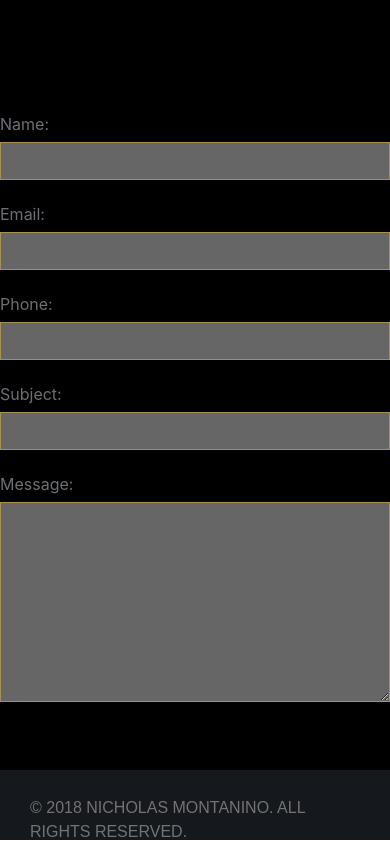
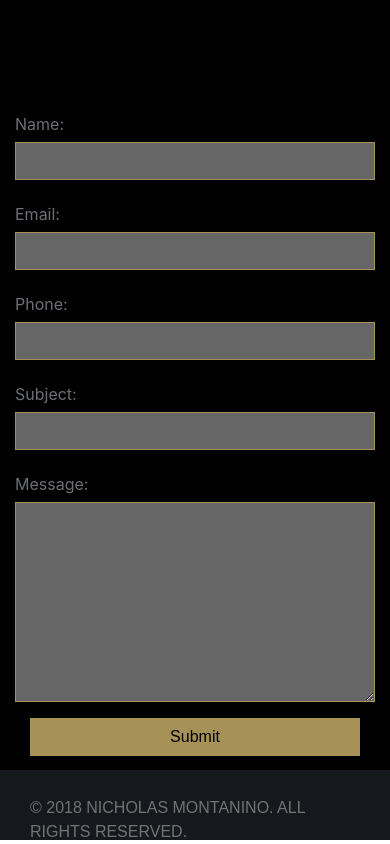
Before and after one commit to nmontanino/places, a plain HTML site: page index.html in a window 390 px wide. Shown: the part 3794-4638 px from the top of the page. Drawn offline with nearby package versions, Linux system fonts and the light colour scheme; some packages are replaced by stand-ins of ours; a script that the page names is missing; a web font is replaced by a local one.

Commit message:
Add submit button for contact

```diff
--- a/index.html
+++ b/index.html
@@ -89,7 +89,7 @@
 
     <!-- Contact section -->
     <div id="contact">
-
+        <div class="container">
             <form>
 
                 <div class="form-group row">
@@ -116,15 +116,17 @@
                         <input type="text" class="form-control" id="subject">
                     </div>
                 </div>
-            <div id="end-form" class="form-group row">
+                <div class="form-group row">
                     <label for="message" class="col-sm-1 offset-sm-2 col-form-label">Message:</label>
                     <div class="col-sm-6">
                         <textarea class="form-control" id="message"></textarea>
                     </div>
                 </div>
-
+                <div class="col-sm-6 offset-sm-3 ">
+                    <input type="submit" class="btn btn-block"></input>
+                </div>
             </form>
-
+        </div>
     </div>
 
     <footer>
--- a/src/css/styles.css
+++ b/src/css/styles.css
@@ -78,7 +78,7 @@ hr {
 
 #work {
     min-height: 100%;
-    background-color: #dee6ec;
+    background-color: #E9F2F9;
     padding-top: 90px;
 }
 
@@ -168,6 +168,8 @@ label {
     color: #6c7074;
 }
 
-/* #end-form {
-    margin:0;
-} */
+input[type="submit"] {
+    border-radius: 0;
+    background-color: #a69257;
+
+}
```
Lines whose indentation alone changed are shown as unchanged.
